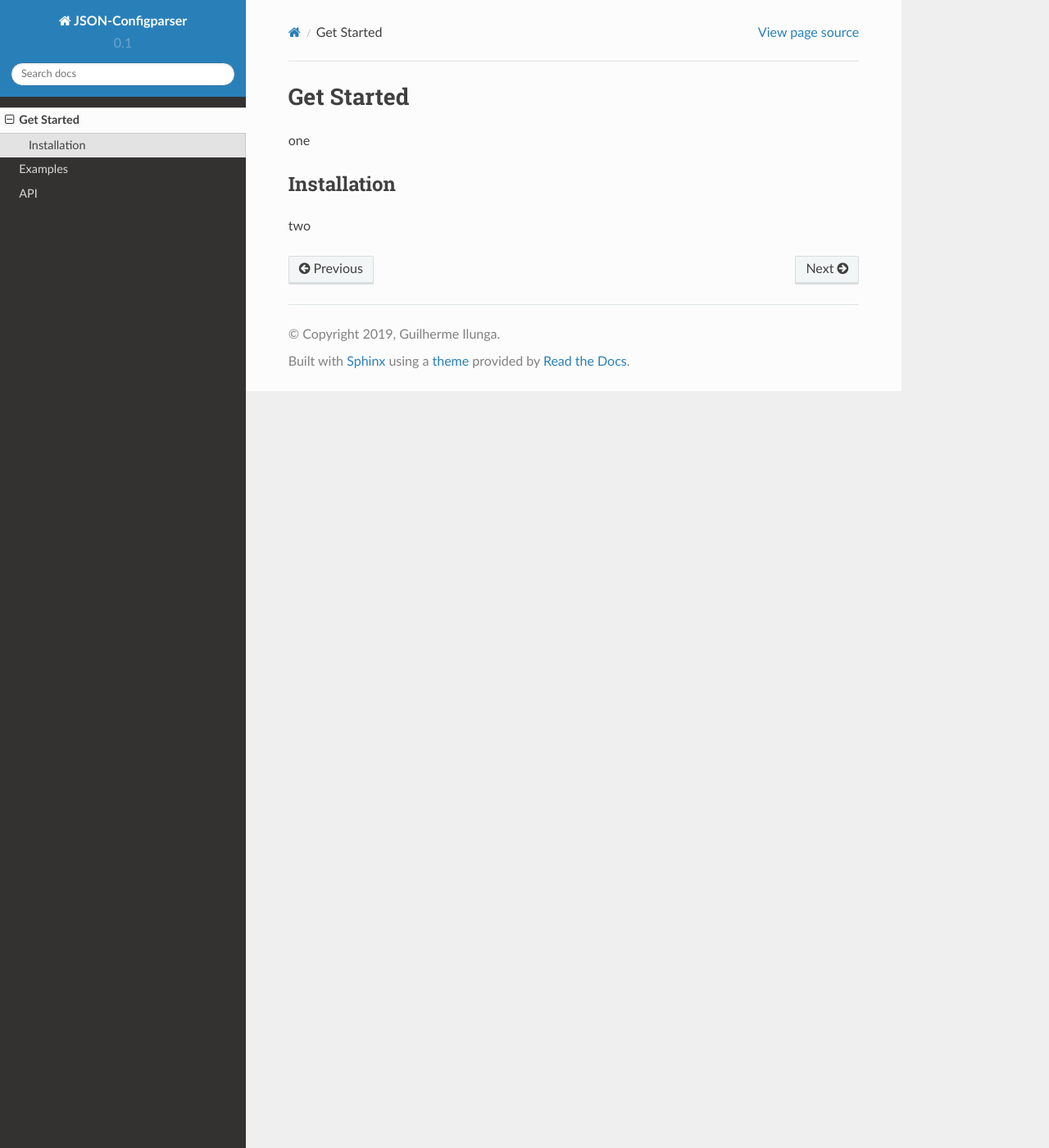
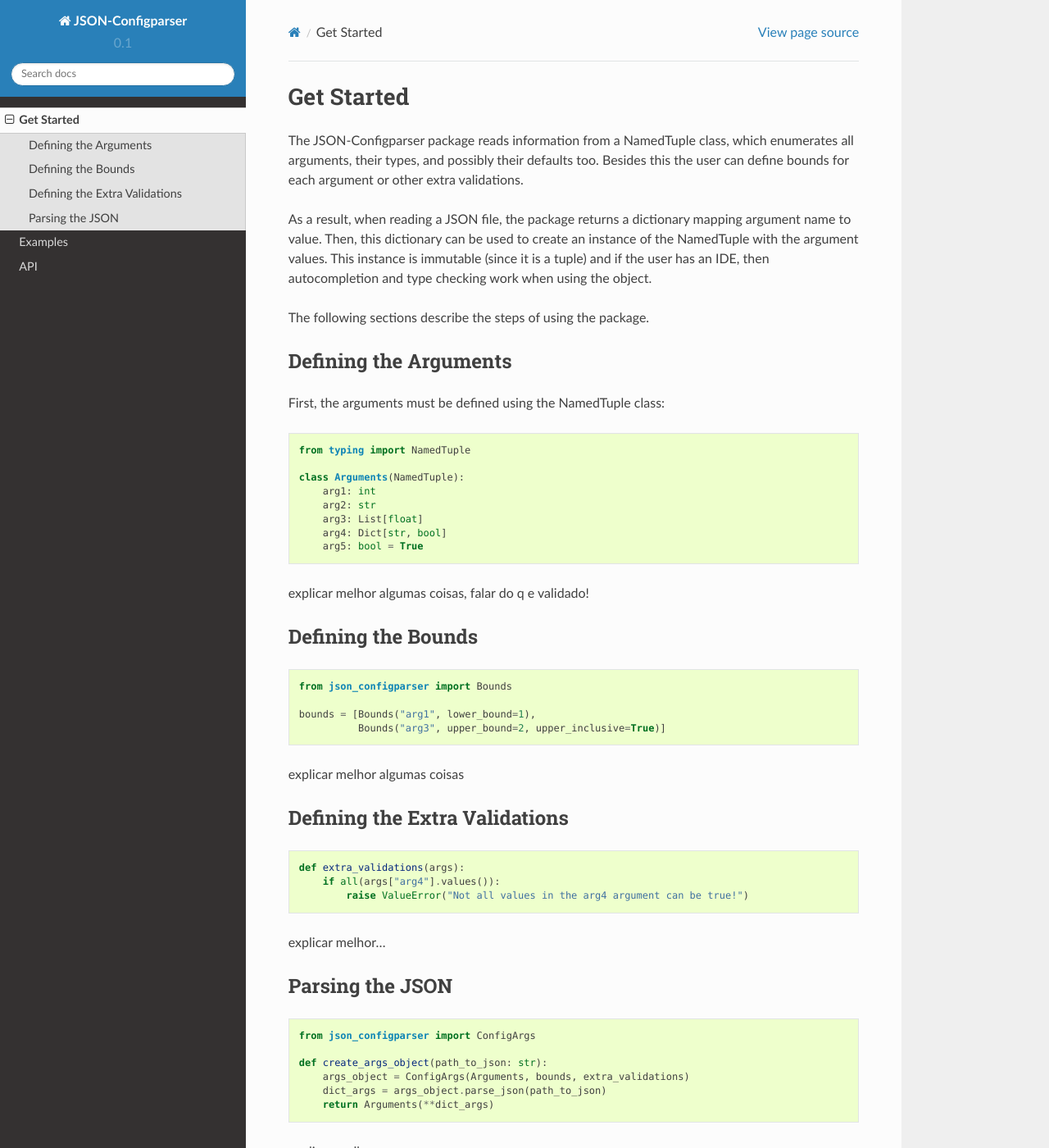
Before and after one commit to GIlunga/JSON-Configparser, a Sphinx documentation site: the page built from docs/source/getstarted.rst, in a window 1280 px wide and 1400 px high. Shown: the whole window at 82% size. Built offline with Sphinx 7.4.7 and the Read the Docs theme 2.0.0, drawn with Linux system fonts in a browser that asks for light colours.

Commit message:
Updated and improved docs [skip ci]

```diff
--- a/docs/source/getstarted.rst
+++ b/docs/source/getstarted.rst
@@ -1,8 +1,65 @@
 Get Started
-=============================================
-one
+===========
+The JSON-Configparser package reads information from a NamedTuple class, which enumerates all arguments, their types,
+and possibly their defaults too. Besides this the user can define bounds for each argument or other extra validations.
 
-=====
-Installation
-=====
-two
+As a result, when reading a JSON file, the package returns a dictionary mapping argument name to value. Then, this
+dictionary can be used to create an instance of the NamedTuple with the argument values. This instance is immutable
+(since it is a tuple) and if the user has an IDE, then autocompletion and type checking work when using the object.
+
+The following sections describe the steps of using the package.
+
+======================
+Defining the Arguments
+======================
+First, the arguments must be defined using the NamedTuple class:
+
+.. code-block:: python
+
+   from typing import NamedTuple
+
+   class Arguments(NamedTuple):
+       arg1: int
+       arg2: str
+       arg3: List[float]
+       arg4: Dict[str, bool]
+       arg5: bool = True
+
+explicar melhor algumas coisas, falar do q e validado!
+
+===================
+Defining the Bounds
+===================
+.. code-block:: python
+
+    from json_configparser import Bounds
+
+    bounds = [Bounds("arg1", lower_bound=1),
+              Bounds("arg3", upper_bound=2, upper_inclusive=True)]
+
+explicar melhor algumas coisas
+
+==============================
+Defining the Extra Validations
+==============================
+.. code-block:: python
+
+    def extra_validations(args):
+        if all(args["arg4"].values()):
+            raise ValueError("Not all values in the arg4 argument can be true!")
+
+explicar melhor...
+
+================
+Parsing the JSON
+================
+.. code-block:: python
+
+    from json_configparser import ConfigArgs
+
+    def create_args_object(path_to_json: str):
+        args_object = ConfigArgs(Arguments, bounds, extra_validations)
+        dict_args = args_object.parse_json(path_to_json)
+        return Arguments(**dict_args)
+
+explicar melhor
--- a/docs/source/index.rst
+++ b/docs/source/index.rst
@@ -20,6 +20,9 @@ Besides validating datatypes, it also validates bounds and extra user-defined co
 For understanding how to use the package, please check the :doc:`getstarted` and :doc:`examples` pages.
 The full API (both public and private) is in the :doc:`api` page.
 
+The package is available on `PyPI <https://pypi.org/project/json-configparser/>`_ (currently supports Python 3.6 only).
+To install the latest version, run the following command: :code:`pip install json-configparser`
+
 .. toctree::
    :maxdepth: 2
    :hidden:
```
Also changed, not shown: other parts of docs/source/index.rst (+1 -1 lines), docs/source/api.rst (+45 -0 lines), docs/source/json_configparser.rst (deleted, +0 -46 lines).
